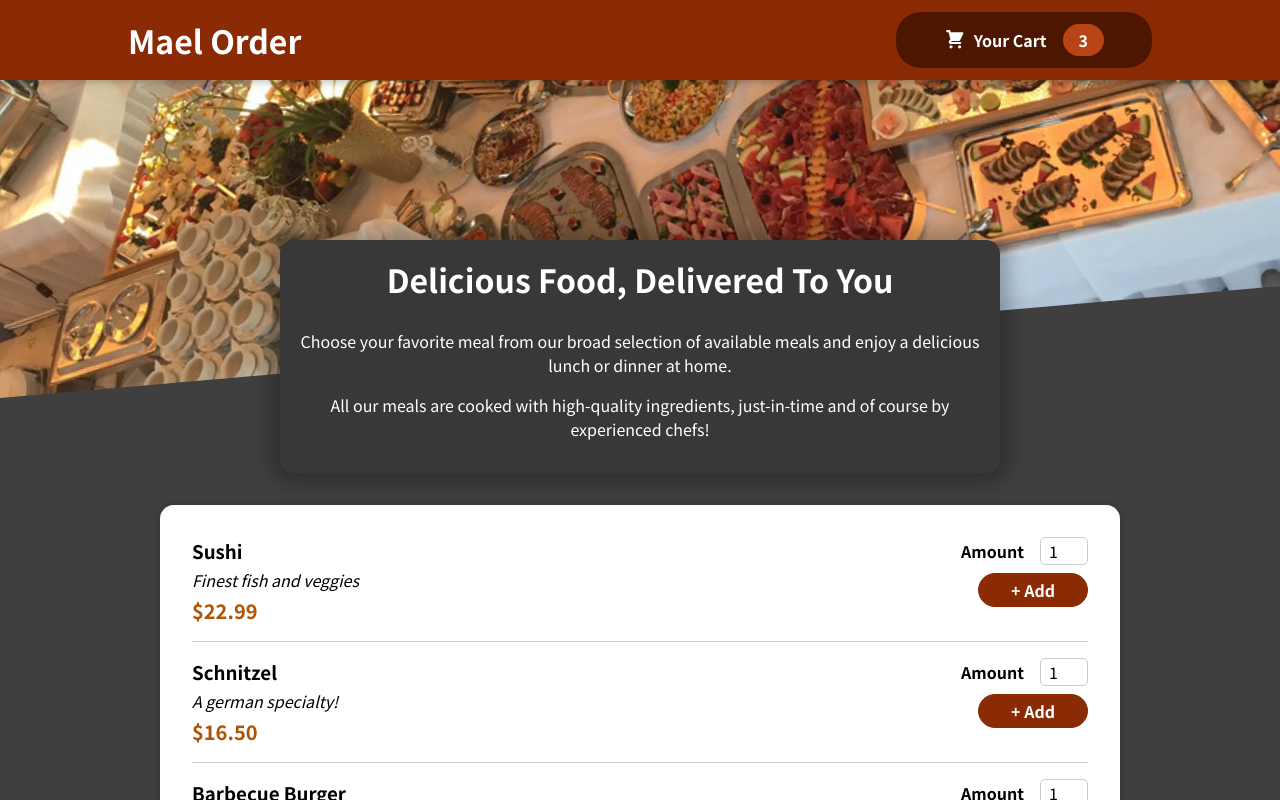
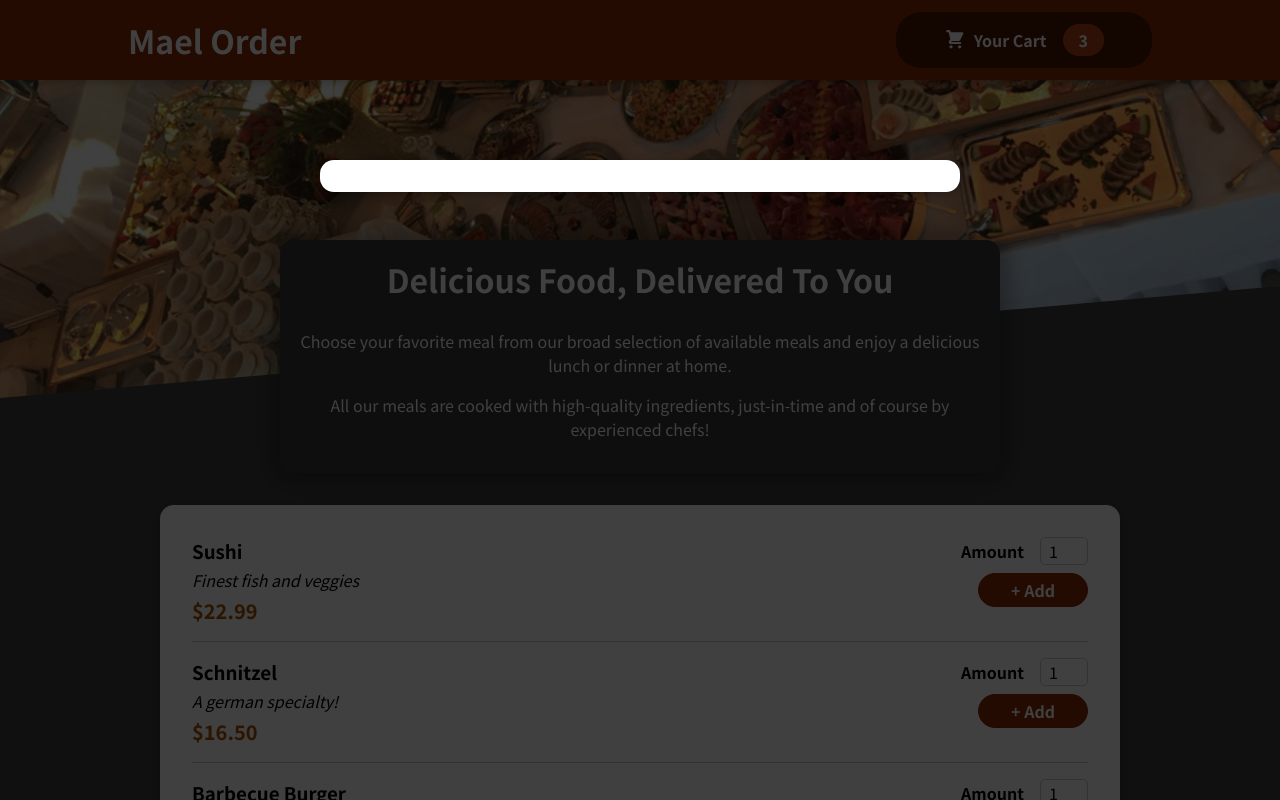
Before and after one commit to mo7ammedkhal3d/meal-order, a React (Create React App) app: page / in a window 1280 px wide. Shown: the top 800 px of the page. Built offline with nearby package versions, Linux system fonts and the light colour scheme.

Commit message:
Complete ...

```diff
--- a/public/index.html
+++ b/public/index.html
@@ -28,6 +28,7 @@
   </head>
   <body>
     <noscript>You need to enable JavaScript to run this app.</noscript>
+    <div id="overlays"></div>
     <div id="root"></div>
     <!--
       This HTML file is a template.
--- a/src/App.js
+++ b/src/App.js
@@ -1,9 +1,13 @@
 import React,{Fragment} from "react";
 import Header from "./components/Layout/Header";
 import Meals from './components/Meals/Meals';
+import Cart from './components/Cart/Cart';
+
+
 function App() {
   return (
     <Fragment>
+      <Cart/>
       <Header/>
       <main>
         <Meals/>
--- /dev/null
+++ b/src/components/Cart/Card.module.css
@@ -0,0 +1,6 @@
+.card {
+  padding: 1rem;
+  box-shadow: 0 2px 8px rgba(0, 0, 0, 0.25);
+  border-radius: 14px;
+  background-color: white;
+}
--- /dev/null
+++ b/src/components/Cart/Cart.js
@@ -0,0 +1,26 @@
+import React from "react";
+import classes from './Card.module.css';
+import Modal from "../UI/Modal";
+
+const Cart = props =>{
+    const cartItems = <ul className={classes['cart-item']}>{[{
+        id:'c1',
+        name:'Sushi',
+        amount:2,
+        price:12.99,}].map(item => (<li>{item.name}</li>))
+    }</ul>
+    return(<Modal className={classes.cart}>
+        <cartItems/>
+        <div className={classes.total}>
+            <span>Total Amount</span>
+            <span>35.62</span>
+        </div>
+        <div className={classes.actions}>
+            <button className={classes['buttons--alt']}>Colse</button>
+            <button className={classes.button}>Order</button>
+        </div>
+    </Modal>
+    );
+}
+
+export default Cart;
--- /dev/null
+++ b/src/components/UI/Modal.js
@@ -0,0 +1,35 @@
+import React,{Fragment} from "react";
+import ReactDOM from "react-dom";
+import classes from './Modal.module.css';
+
+const Backdrop = props => {
+    return(
+        <div className={classes.backdrop}>
+        </div>
+    );
+}
+
+const ModalOverlay = props =>{
+    return(
+        <div className={classes.modal}>
+            <div className={classes.content}>
+                {props.children}
+            </div>
+        </div>
+    );
+}
+
+const portalElement = document.getElementById('overlays');
+
+const Modal = props => {
+    return(
+        <Fragment>
+            {ReactDOM.createPortal(<Backdrop/>,
+            portalElement)}
+            {ReactDOM.createPortal(<ModalOverlay/>,
+            portalElement)}
+        </Fragment>
+    );
+}
+
+export default Modal;
--- /dev/null
+++ b/src/components/UI/Modal.module.css
@@ -0,0 +1,40 @@
+.backdrop {
+  position: fixed;
+  top: 0;
+  left: 0;
+  width: 100%;
+  height: 100vh;
+  z-index: 20;
+  background-color: rgba(0, 0, 0, 0.75);
+}
+
+.modal {
+  position: fixed;
+  top: 20vh;
+  left: 5%;
+  width: 90%;
+  background-color: white;
+  padding: 1rem;
+  border-radius: 14px;
+  box-shadow: 0 2px 8px rgba(0, 0, 0, 0.25);
+  z-index: 30;
+  animation: slide-down 300ms ease-out forwards;
+}
+
+@media (min-width: 768px) {
+  .modal {
+    width: 40rem;
+    left: calc(50% - 20rem);
+  }
+}
+
+@keyframes slide-down {
+  from {
+    opacity: 0;
+    transform: translateY(-3rem);
+  }
+  to {
+    opacity: 1;
+    transform: translateY(0);
+  }
+}
```
